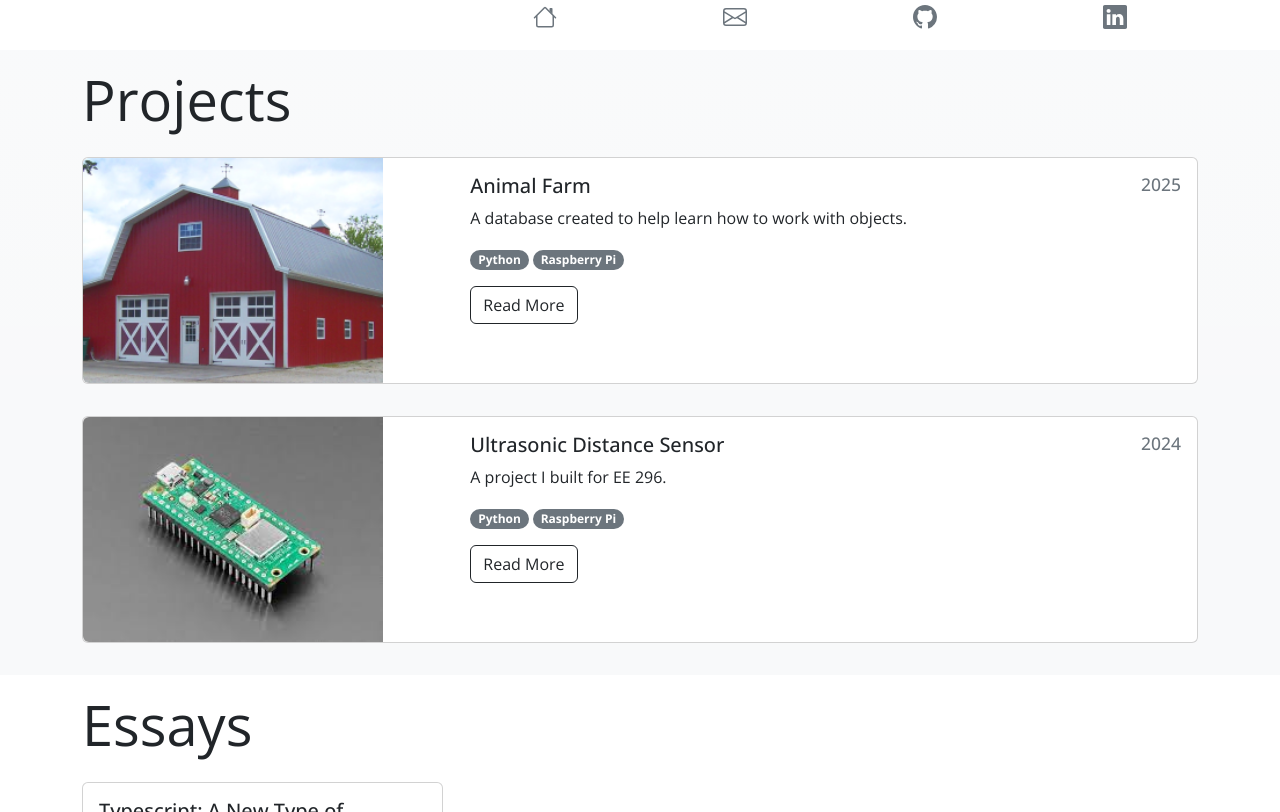
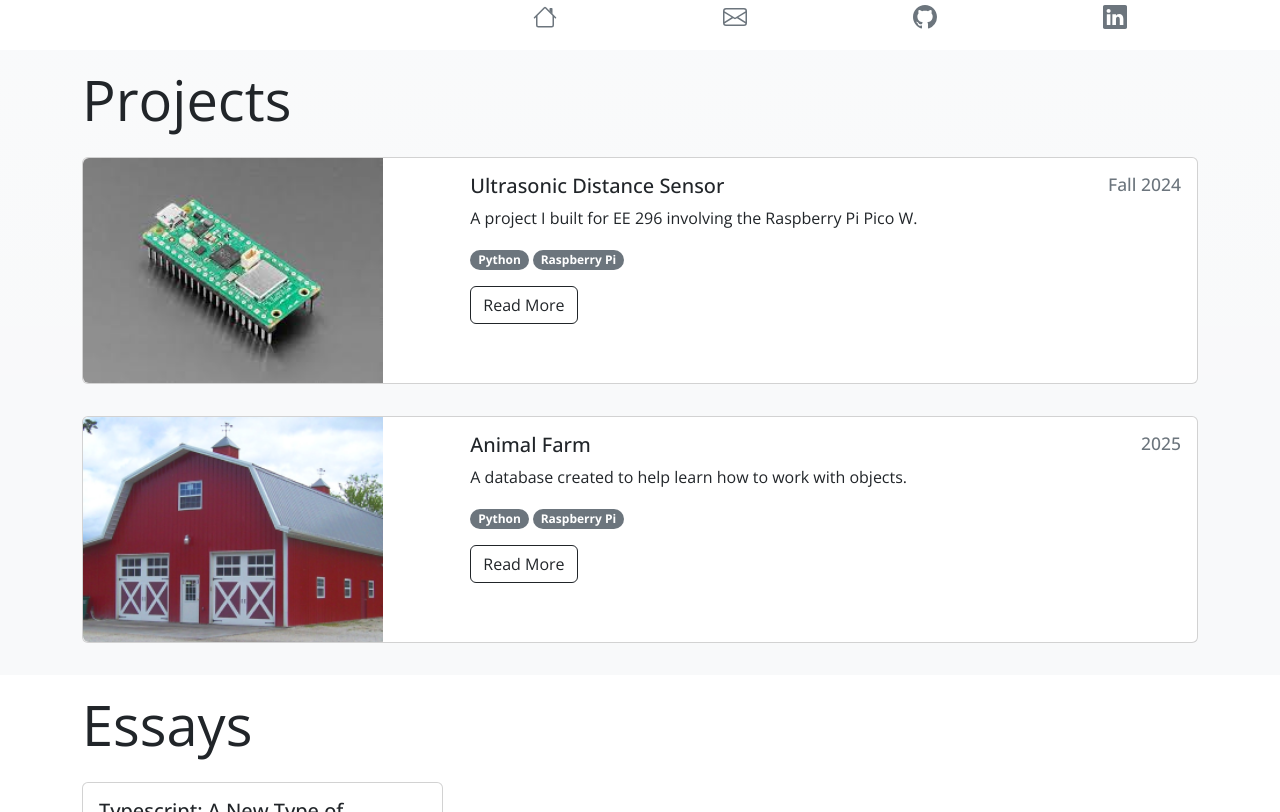
Before and after one commit to JoshCrockett/joshcrockett.github.io, a Jekyll site: the page built from index.html, in a window 1280 px wide and 900 px high, scrolled down 289 px, cut to the strip 88-900 px from the top of the window. Built offline with Jekyll 4.4.1, drawn with Linux system fonts in a browser that asks for light colours.

Commit message:
Update DistanceSensor.md

```diff
--- a/projects/DistanceSensor.md
+++ b/projects/DistanceSensor.md
@@ -3,12 +3,12 @@ layout: project
 type: project
 image: img/picow.jpg
 title: "Ultrasonic Distance Sensor"
-date: 2024
+date: Fall 2024
 published: true
 labels:
   - Python
   - Raspberry Pi
-summary: "A project I built for EE 296."
+summary: "A project I built for EE 296 involving the Raspberry Pi Pico W."
 ---
 This is a project that I worked on for my Sophomore Project. We were required to learn about raspberry pis, specifically the Raspberry Pi Pico W model, and were then tasked with building something using what we learned over the summer. I opted to build a distance detector that was powered by an ultrasonic sensor. Using ultrasonic waves, it would detect when a person would be in or out of range, and then a buzzer also connected to the raspberry pi would trigger if a person was or wasn't. The inital usecase that this was implemented for was to detect whether or not a faulty bathroom door was locked, however, ultrasonic waves ended up not being the most accurate at detecting the door, so instead, it would be repurposed and flipped into an alarm system that would trigger if a person got too close.
 
```
